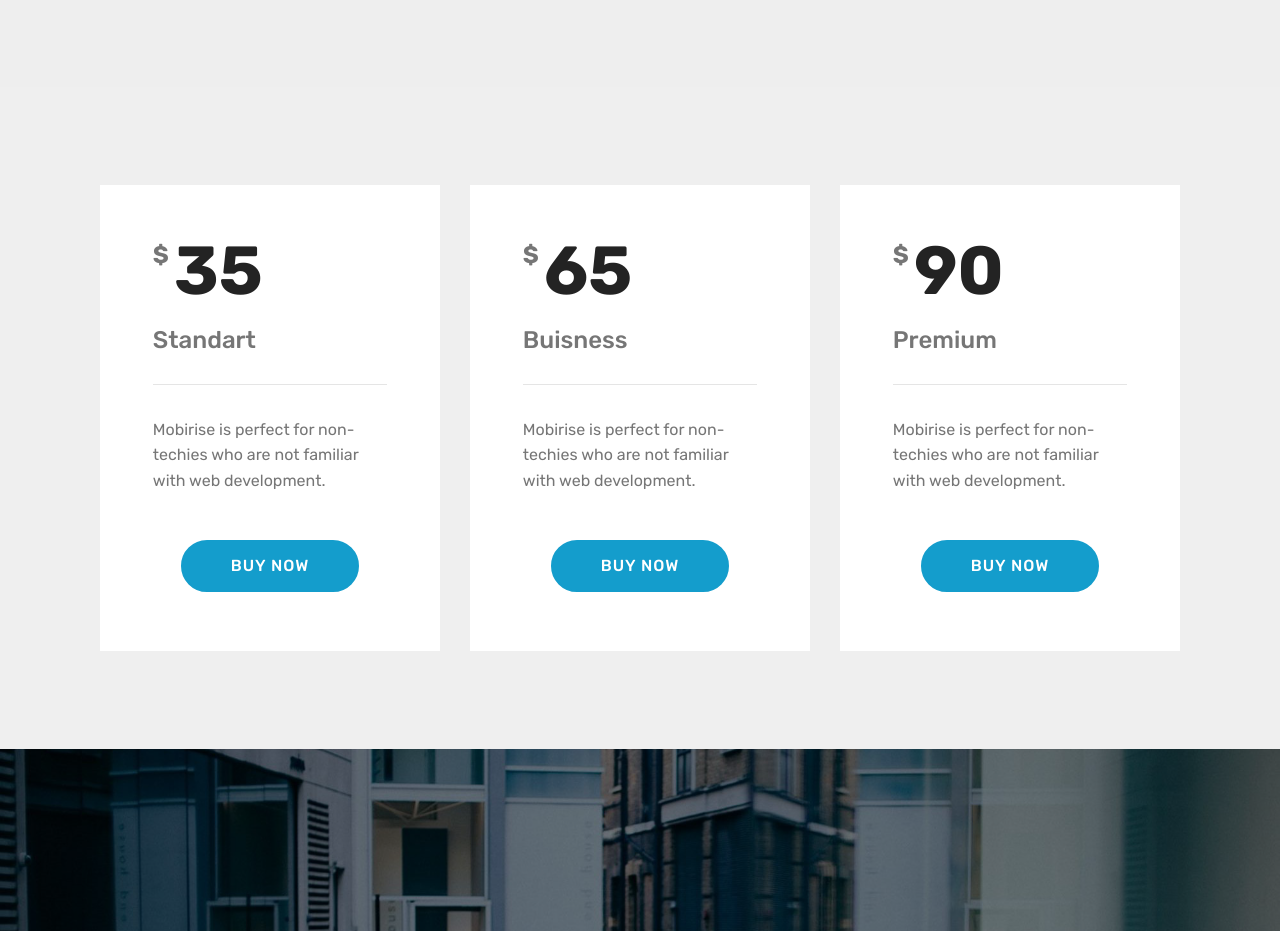
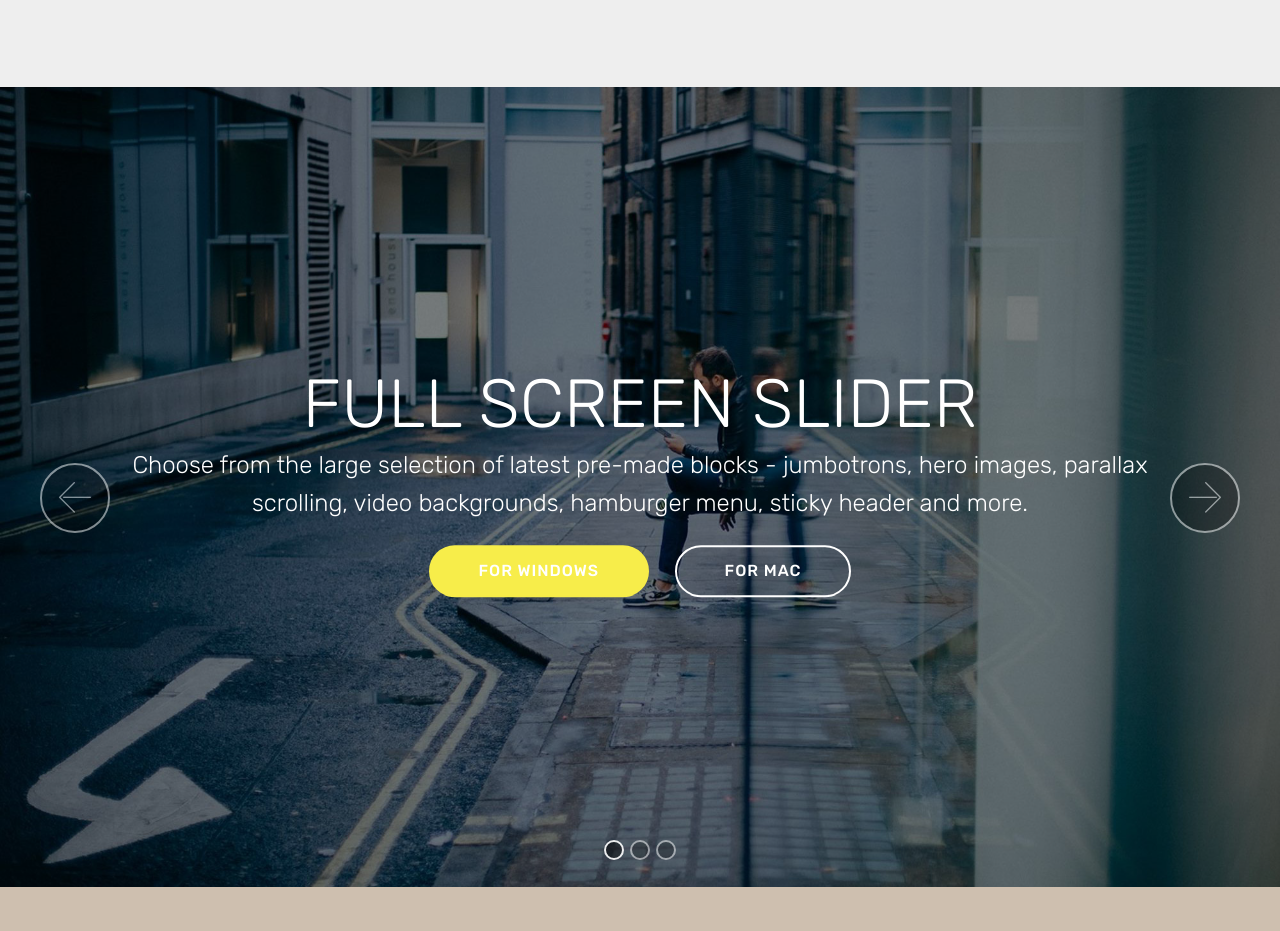
Before and after one commit to gbates47/uwebbit, a plain HTML site: page index.html in a window 1280 px wide. Shown: the part 1869-2800 px from the top of the page. Drawn offline with Linux system fonts and the light colour scheme; files whose address does not match are found by name.

Commit message:
create github pages

```diff
--- a/assets/mobirise/css/mbr-additional.css
+++ b/assets/mobirise/css/mbr-additional.css
@@ -1753,44 +1753,6 @@ body {
     width: 100% !important;
   }
 }
-.cid-qDwWjgenZU {
-  padding-top: 90px;
-  padding-bottom: 90px;
-  background-color: #efefef;
-}
-.cid-qDwWjgenZU .pricing {
-  padding: 3.3rem;
-  color: #767676;
-  background-color: #fff;
-}
-@media (max-width: 767px) {
-  .cid-qDwWjgenZU .pricing {
-    padding: 1.5rem;
-  }
-}
-.cid-qDwWjgenZU .plan-header,
-.cid-qDwWjgenZU .plan-body {
-  background-color: #fff;
-}
-.cid-qDwWjgenZU .plan-title {
-  margin-top: 1.4rem;
-}
-.cid-qDwWjgenZU .price-figure {
-  font-weight: 700;
-  color: #232323;
-}
-@media (max-width: 550px) {
-  .cid-qDwWjgenZU .price-figure {
-    font-size: 4.25rem;
-  }
-}
-.cid-qDwWjgenZU .price-value {
-  font-weight: 700;
-  vertical-align: top;
-}
-.cid-qDwWjgenZU hr {
-  margin: 2rem 0;
-}
 .cid-qDv3O6hv3H .modal-body .close {
   background: #1b1b1b;
 }
--- a/index.html
+++ b/index.html
@@ -23,7 +23,7 @@
 
 </head>
 <body>
-<section class="menu cid-qxBYYbi93O" once="menu" id="menu1-e" data-rv-view="833">
+<section class="menu cid-qxBYYbi93O" once="menu" id="menu1-e" data-rv-view="870">
 
 
 
@@ -66,7 +66,7 @@
     </nav>
 </section>
 
-<section class="engine"><a href="https://mobirise.co/m">bootstrap table</a></section><section class="cid-qxBYYckmh5 mbr-fullscreen" id="header2-f" data-rv-view="835">
+<section class="engine"><a href="https://mobirise.co/i">build a website</a></section><section class="cid-qxBYYckmh5 mbr-fullscreen" id="header2-f" data-rv-view="872">
 
 
 
@@ -79,7 +79,7 @@
                     Welcome To Uwebbit.com</h1>
                 <h3 class="mbr-section-subtitle align-center mbr-light pb-3 mbr-fonts-style display-2">Create Beautiful Mobile websites
                 </h3>
-                <p class="mbr-text pb-3 mbr-fonts-style display-5">Create you own personal or business website with ease! &nbsp;We have many pre-formatted themes to choose from. &nbsp;Just click any text to edit or style it. You can also add hyperlinks to favorite sites. Make your website stand out and get noticed on google, bing and many more search engines.</p>
+                <p class="mbr-text pb-3 mbr-fonts-style display-5">Create you own personal or business website with ease! &nbsp;We have many pre-formatted themes to choose from. &nbsp;Just click any text to edit or style it. You can also add hyperlinks to favorite sites. Make your website stand out and get noticed on google, bing and many more search engines. &nbsp;</p>
                 <div class="mbr-section-btn"><a class="btn btn-md btn-secondary display-4" href="https://mobirise.com">LEARN MORE</a>
                     <a class="btn btn-md btn-white-outline display-4" href="https://mobirise.com">LIVE DEMO</a> <a class="btn btn-md btn-white-outline display-4" href="https://www.paypal.com/"><form action="https://www.paypal.com/cgi-bin/webscr" method="post" target="_top"><br><input type="hidden" name="cmd" value="_s-xclick">
 <br><input type="hidden" name="hosted_button_id" value="56X8TG7WSE2TG">
@@ -97,7 +97,7 @@
     </div>
 </section>
 
-<section class="header4 cid-qDu5TGlzeY mbr-parallax-background" id="header4-h" data-rv-view="838">
+<section class="header4 cid-qDu5TGlzeY mbr-parallax-background" id="header4-h" data-rv-view="875">
 
 
 
@@ -109,7 +109,7 @@
                 <h1 class="mbr-section-title align-center mbr-white pb-3 mbr-bold mbr-fonts-style display-1">Get Creative</h1>
 
                 <div class="mbr-text align-center mbr-white pb-3">
-                    <p class="mbr-text mbr-fonts-style display-5">Intro with background image, color overlay and a picture at the bottom. Uwebbit helps you cut down development time by providing you with a flexible website editor with a drag and drop interface.</p>
+                    <p class="mbr-text mbr-fonts-style display-5">The use of the software on this site is totally free.  However, if this site helps you to develop your own personal website, please leave a donation by clicking the donate button on the main page. &nbsp;Thank you for visiting Uwebbit.com.</p>
                 </div>
                 <div class="mbr-section-btn align-center">
                     <a class="btn btn-md btn-primary display-4" href="https://mobirise.com">LEARN MORE</a>
@@ -123,87 +123,7 @@
     </div>
 </section>
 
-<section class="cid-qDwWjgenZU" id="pricing-tables3-y" data-rv-view="841">
-
-
-
-
-    <div class="container">
-        <div class="media-container-row">
-            <div class=" col-12 col-lg-4 col-md-6 my-2">
-                <div class="pricing">
-                    <div class="plan-header">
-                        <div class="plan-price">
-                            <span class="price-value mbr-fonts-style display-5">
-                                $
-                            </span>
-                            <span class="price-figure mbr-fonts-style display-1">
-                                35
-                            </span>
-                            <h3 class="plan-title mbr-fonts-style display-5">Standart</h3>
-                            <hr>
-                        </div>
-                    </div>
-                    <div class="plan-body">
-                        <p class="mbr-text mbr-fonts-style display-7">Mobirise is perfect for non-techies who are not familiar with web development.</p>
-                        <div class="mbr-section-btn pt-4 text-center">
-                            <a href="https://mobirise.com" class="btn btn-primary display-4">BUY NOW</a>
-                        </div>
-                    </div>
-                </div>
-            </div>
-
-            <div class="col-12 col-lg-4 col-md-6 my-2">
-                <div class="pricing">
-                    <div class="plan-header">
-                        <div class="plan-price">
-                            <span class="price-value mbr-fonts-style display-5">
-                                $
-                            </span>
-                            <span class="price-figure mbr-fonts-style display-1">
-                                65
-                            </span>
-                            <h3 class="plan-title mbr-fonts-style display-5">Buisness</h3>
-                            <hr>
-                        </div>
-                    </div>
-                    <div class="plan-body">
-                        <p class="mbr-text mbr-fonts-style display-7">Mobirise is perfect for non-techies who are not familiar with web development.</p>
-                        <div class="mbr-section-btn pt-4 text-center">
-                            <a href="https://mobirise.com" class="btn btn-primary display-4">BUY NOW</a>
-                        </div>
-                    </div>
-                </div>
-            </div>
-
-            <div class="col-12 col-lg-4 col-md-6 my-2">
-                <div class="pricing">
-                    <div class="plan-header">
-                        <div class="plan-price">
-                            <span class="price-value mbr-fonts-style display-5">
-                                $
-                            </span>
-                            <span class="price-figure mbr-fonts-style display-1">
-                                90
-                            </span>
-                            <h3 class="plan-title mbr-fonts-style display-5">Premium</h3>
-                            <hr>
-                        </div>
-                    </div>
-                    <div class="plan-body ">
-                        <p class="mbr-text mbr-fonts-style display-7">Mobirise is perfect for non-techies who are not familiar with web development.</p>
-                        <div class="mbr-section-btn pt-4 text-center">
-                            <a href="https://mobirise.com" class="btn btn-primary display-4">BUY NOW</a>
-                        </div>
-                    </div>
-                </div>
-            </div>
-
-        </div>
-    </div>
-</section>
-
-<section class="carousel slide cid-qDv3O6hv3H" data-interval="false" id="slider1-r" data-rv-view="844">
+<section class="carousel slide cid-qDv3O6hv3H" data-interval="false" id="slider1-r" data-rv-view="878">
 
 
 
@@ -211,7 +131,7 @@
 
 </section>
 
-<section class="features8 cid-qDuXzskEWs" id="features8-i" data-rv-view="856">
+<section class="features8 cid-qDuXzskEWs" id="features8-i" data-rv-view="890">
 
 
 
@@ -262,7 +182,7 @@
     </div>
 </section>
 
-<section class="testimonials1 cid-qDw1itC9SE" id="testimonials1-v" data-rv-view="859">
+<section class="testimonials1 cid-qDw1itC9SE" id="testimonials1-v" data-rv-view="893">
 
 
 
@@ -338,7 +258,7 @@
     </div>
 </section>
 
-<section class="mbr-section article content11 cid-qDvVfqXx9D" id="content11-t" data-rv-view="862">
+<section class="mbr-section article content11 cid-qDvVfqXx9D" id="content11-t" data-rv-view="896">
 
 
     <div class="container">
@@ -354,27 +274,27 @@
     </div>
 </section>
 
-<section class="map1 cid-qDuXM4h665" id="map1-j" data-rv-view="863">
+<section class="map1 cid-qDuXM4h665" id="map1-j" data-rv-view="897">
 
 
 
     <div class="google-map"><iframe frameborder="0" style="border:0" src="https://www.google.com/maps/embed/v1/place?key=AIzaSyA0Dx_boXQiwvdz8sJHoYeZNVTdoWONYkU&amp;q=place_id:EiUxMTI5IFcgMzNyZCBTdCwgTG9yYWluLCBPSCA0NDA1MywgVVNB" allowfullscreen=""></iframe></div>
 </section>
 
-<section class="mbr-section article content10 cid-qDvVb9Gybc" id="content10-s" data-rv-view="865">
+<section class="mbr-section article content10 cid-qDvVb9Gybc" id="content10-s" data-rv-view="899">
 
 
 
     <div class="container">
         <div class="inner-container" style="width: 66%;">
             <hr class="line" style="width: 25%;">
-            <div class="section-text align-center mbr-white mbr-fonts-style display-5">Our website was designed using Mobirise software. &nbsp;Mobirise is one of the easiest website development tools available today. It also gives you the freedom to develop as many websites as you like given the fact that it is a desktop app.<br><br><strong><a href="http://paypal.com">Donate Now</a></strong></div>
+            <div class="section-text align-center mbr-white mbr-fonts-style display-5">Our website was designed using Mobirise software. &nbsp;Mobirise is one of the easiest website development tools available today. It also gives you the freedom to develop as many websites as you like given the fact that it is a desktop app.<br></div>
             <hr class="line" style="width: 25%;">
         </div>
     </div>
 </section>
 
-<section class="cid-qxBYYd2D5O" id="footer1-g" data-rv-view="867">
+<section class="cid-qxBYYd2D5O" id="footer1-g" data-rv-view="901">
 
 
 
```
Also changed, not shown: 1 other file.
